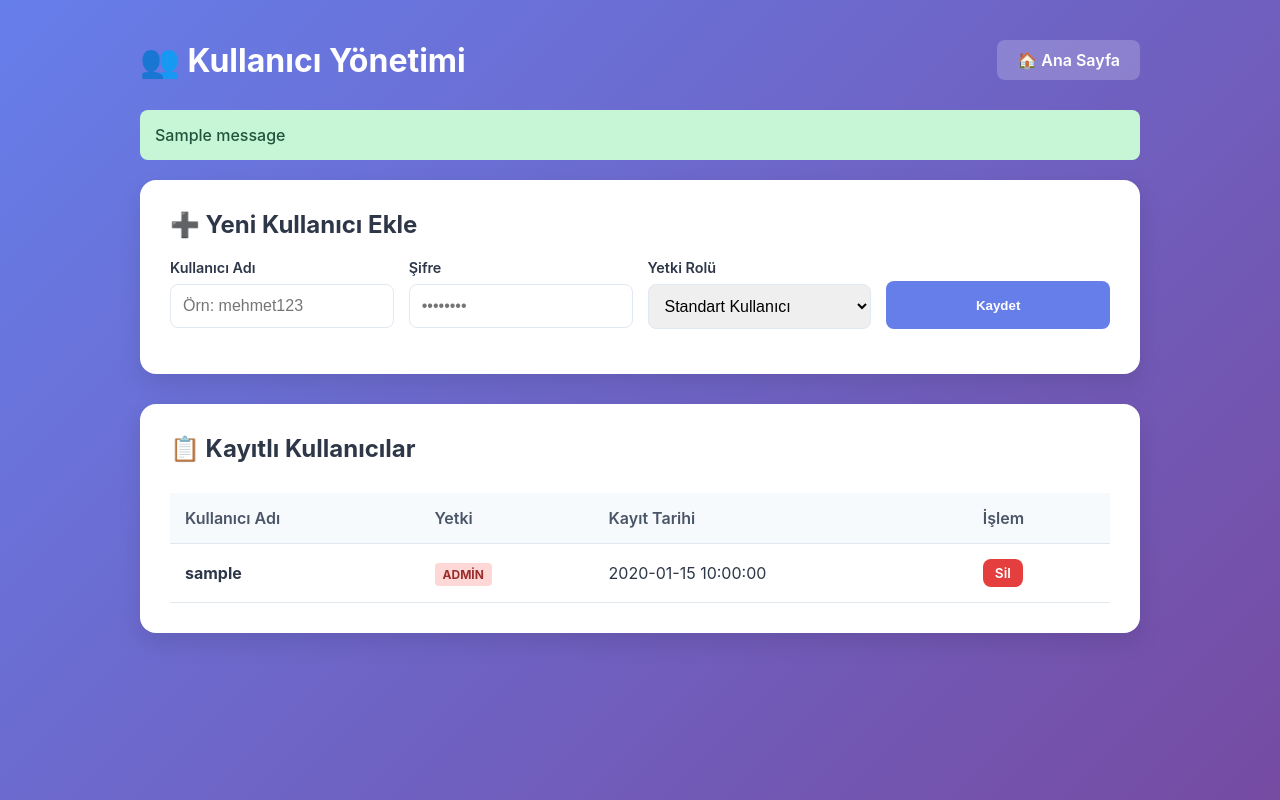
After one commit to halilibrahimgulgec/antisonprg, a Flask app: template templates/users.html in a window 1280 px wide. The commit adds this page. Run offline with Flask 3, Linux system fonts and the light colour scheme; the template is opened without the code that fills it: most values are stand-ins (such as "Sample title", 1, 10 or a date in 2020); one stand-in notice (Sample message) is shown.

Commit message:
Kullanıcı yönetim paneli eklendi

```diff
--- a/templates/index.html
+++ b/templates/index.html
@@ -228,6 +228,11 @@
             <option value="en" {% if get_locale() == 'en' %}selected{% endif %}>🇬🇧 EN</option>
             <option value="de" {% if get_locale() == 'de' %}selected{% endif %}>🇩🇪 DE</option>
         </select>
+        {% if session.get('role') == 'admin' %}
+        <a href="/admin/users" style="padding: 8px 16px; border-radius: 8px; background: rgba(255,255,255,0.2); color: white; text-decoration: none; font-weight: 600; font-size: 0.9rem; box-shadow: 0 4px 6px rgba(0,0,0,0.1);">
+            {{ _('Kullanıcı Yönetimi') }}
+        </a>
+        {% endif %}
         <a href="/logout" style="padding: 8px 16px; border-radius: 8px; background: #e53e3e; color: white; text-decoration: none; font-weight: 600; font-size: 0.9rem; box-shadow: 0 4px 6px rgba(0,0,0,0.1);">
             {{ _('Çıkış') }}
         </a>
--- /dev/null
+++ b/templates/users.html
@@ -0,0 +1,158 @@
+<!DOCTYPE html>
+<html lang="tr">
+<head>
+    <meta charset="UTF-8">
+    <meta name="viewport" content="width=device-width, initial-scale=1.0">
+    <title>Kullanıcı Yönetimi - Kargo Sistemi</title>
+    <style>
+        * { margin: 0; padding: 0; box-sizing: border-box; }
+        body {
+            font-family: 'Inter', -apple-system, BlinkMacSystemFont, 'Segoe UI', Roboto, sans-serif;
+            background: linear-gradient(135deg, #667eea 0%, #764ba2 100%);
+            min-height: 100vh;
+            padding: 40px 20px;
+            color: #2d3748;
+        }
+        .container { max-width: 1000px; margin: 0 auto; }
+        .header { display: flex; justify-content: space-between; align-items: center; margin-bottom: 30px; color: white; }
+        .btn {
+            padding: 10px 20px;
+            border-radius: 8px;
+            text-decoration: none;
+            font-weight: 600;
+            border: none;
+            cursor: pointer;
+            transition: all 0.2s;
+            display: inline-flex;
+            align-items: center;
+            gap: 8px;
+        }
+        .btn-home { background: rgba(255, 255, 255, 0.2); color: white; }
+        .btn-home:hover { background: rgba(255, 255, 255, 0.3); }
+        .btn-primary { background: #667eea; color: white; }
+        .btn-danger { background: #e53e3e; color: white; font-size: 0.85rem; padding: 6px 12px; }
+        .card {
+            background: white;
+            border-radius: 16px;
+            padding: 30px;
+            box-shadow: 0 10px 25px rgba(0, 0, 0, 0.1);
+            margin-bottom: 30px;
+        }
+        .card h2 { margin-bottom: 20px; font-size: 1.5rem; display: flex; align-items: center; gap: 10px; }
+        .form-grid { display: grid; grid-template-columns: repeat(auto-fit, minmax(200px, 1fr)); gap: 15px; }
+        .form-group { margin-bottom: 15px; }
+        .form-group label { display: block; margin-bottom: 8px; font-weight: 600; font-size: 0.9rem; }
+        .form-control {
+            width: 100%;
+            padding: 12px;
+            border: 1px solid #e2e8f0;
+            border-radius: 8px;
+            font-size: 1rem;
+        }
+        table { width: 100%; border-collapse: collapse; margin-top: 10px; }
+        th, td { padding: 15px; text-align: left; border-bottom: 1px solid #e2e8f0; }
+        th { background: #f7fafc; font-weight: 600; color: #4a5568; }
+        tr:hover { background: #f8fafc; }
+        .badge {
+            padding: 4px 8px;
+            border-radius: 4px;
+            font-size: 0.75rem;
+            font-weight: 700;
+            text-transform: uppercase;
+        }
+        .badge-admin { background: #fed7d7; color: #9b2c2c; }
+        .badge-user { background: #c6f6d5; color: #22543d; }
+        .alert {
+            padding: 15px;
+            border-radius: 8px;
+            margin-bottom: 20px;
+            font-weight: 500;
+        }
+        .alert-success { background: #c6f6d5; color: #22543d; }
+        .alert-error { background: #fed7d7; color: #9b2c2c; }
+    </style>
+</head>
+<body>
+    <div class="container">
+        <div class="header">
+            <h1>👥 Kullanıcı Yönetimi</h1>
+            <a href="/" class="btn btn-home">🏠 Ana Sayfa</a>
+        </div>
+
+        {% with messages = get_flashed_messages(with_categories=true) %}
+            {% if messages %}
+                {% for category, message in messages %}
+                    <div class="alert alert-{{ category }}">
+                        {{ message }}
+                    </div>
+                {% endfor %}
+            {% endif %}
+        {% endwith %}
+
+        <div class="card">
+            <h2>➕ Yeni Kullanıcı Ekle</h2>
+            <form action="/admin/user/add" method="POST" class="form-grid">
+                <div class="form-group">
+                    <label>Kullanıcı Adı</label>
+                    <input type="text" name="username" class="form-control" placeholder="Örn: mehmet123" required>
+                </div>
+                <div class="form-group">
+                    <label>Şifre</label>
+                    <input type="password" name="password" class="form-control" placeholder="••••••••" required>
+                </div>
+                <div class="form-group">
+                    <label>Yetki Rolü</label>
+                    <select name="role" class="form-control">
+                        <option value="user">Standart Kullanıcı</option>
+                        <option value="admin">Yönetici (Admin)</option>
+                    </select>
+                </div>
+                <div class="form-group" style="display: flex; align-items: flex-end;">
+                    <button type="submit" class="btn btn-primary" style="width: 100%; height: 48px; justify-content: center;">
+                        Kaydet
+                    </button>
+                </div>
+            </form>
+        </div>
+
+        <div class="card">
+            <h2>📋 Kayıtlı Kullanıcılar</h2>
+            <div style="overflow-x: auto;">
+                <table>
+                    <thead>
+                        <tr>
+                            <th>Kullanıcı Adı</th>
+                            <th>Yetki</th>
+                            <th>Kayıt Tarihi</th>
+                            <th>İşlem</th>
+                        </tr>
+                    </thead>
+                    <tbody>
+                        {% for user in users %}
+                        <tr>
+                            <td><strong>{{ user.username }}</strong></td>
+                            <td>
+                                <span class="badge badge-{{ user.role }}">
+                                    {{ user.role }}
+                                </span>
+                            </td>
+                            <td>{{ user.created_at }}</td>
+                            <td>
+                                {% if user.id != session['user_id'] %}
+                                <a href="/admin/user/delete/{{ user.id }}" class="btn btn-danger"
+                                   onclick="return confirm('Bu kullanıcıyı silmek istediğinize emin misiniz?');">
+                                    Sil
+                                </a>
+                                {% else %}
+                                <span style="color: #a0aec0; font-size: 0.8rem;">(Siz)</span>
+                                {% endif %}
+                            </td>
+                        </tr>
+                        {% endfor %}
+                    </tbody>
+                </table>
+            </div>
+        </div>
+    </div>
+</body>
+</html>
```
Also changed, not shown: app.py (+51 -0 lines), database.py (+42 -0 lines).
